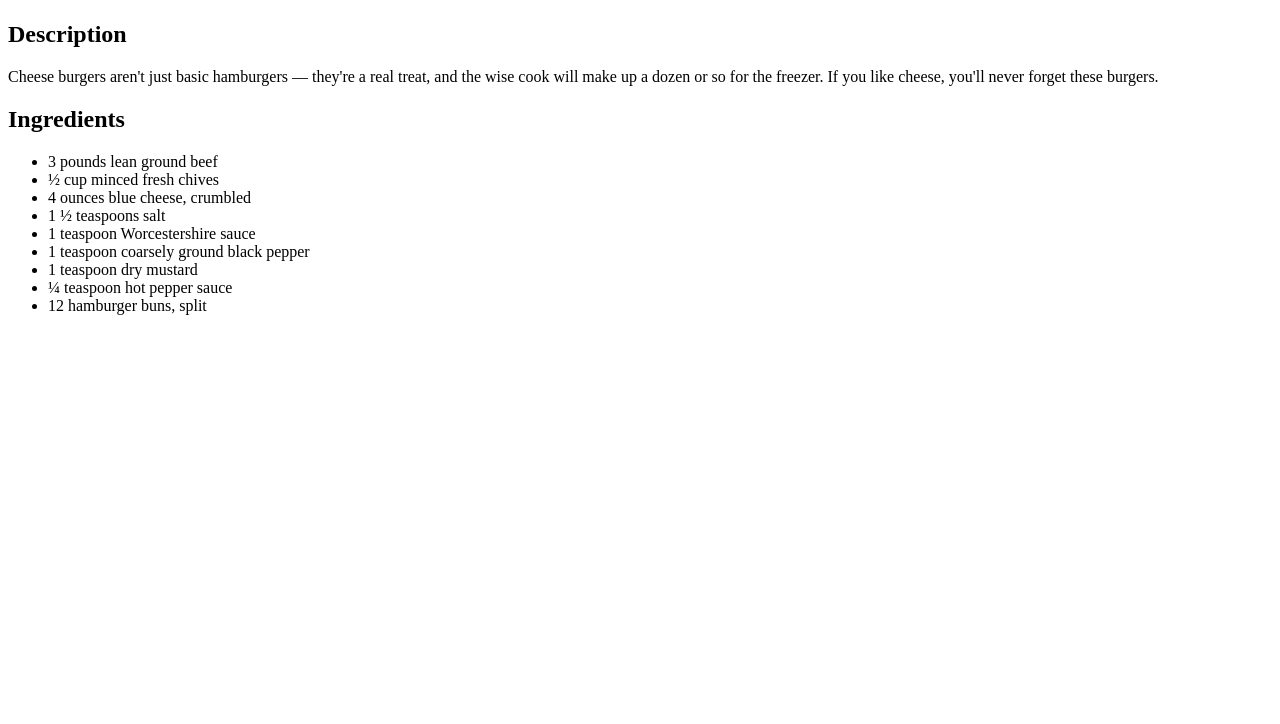
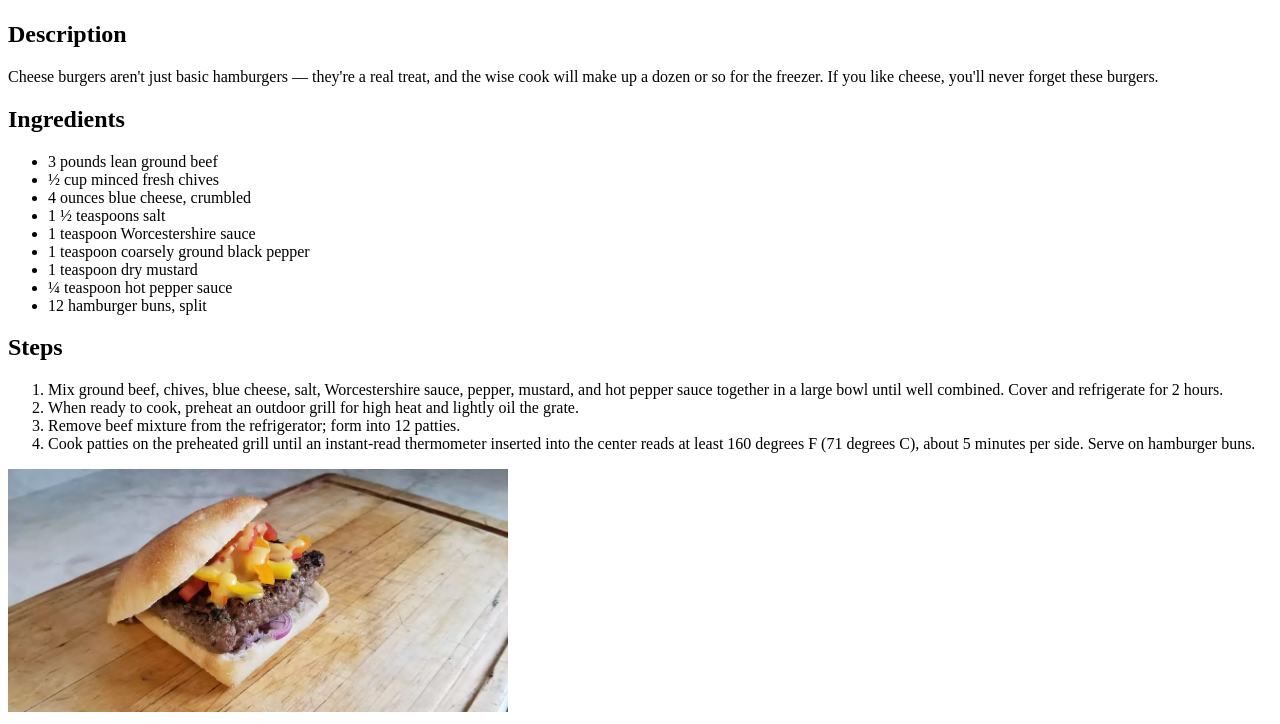
Before and after one commit to yabetso10/Odin-Recipes, a plain HTML site: page recipes/cheeseburger.html in a window 1280 px wide. Shown: the part 583-1307 px from the top of the page. Before the commit the page ends 914 px from the top, so only its background shows below. Drawn offline with Linux system fonts and the light colour scheme.

Commit message:
added steps

```diff
--- a/recipes/cheeseburger.html
+++ b/recipes/cheeseburger.html
@@ -22,5 +22,13 @@
         <li>¼ teaspoon hot pepper sauce</li>
         <li>12 hamburger buns, split</li>
     </ul>
+    <h2>Steps</h2>
+    <ol>
+        <li>Mix ground beef, chives, blue cheese, salt, Worcestershire sauce, pepper, mustard, and hot pepper sauce together in a large bowl until well combined. Cover and refrigerate for 2 hours.</li>
+        <li>When ready to cook, preheat an outdoor grill for high heat and lightly oil the grate.</li>
+        <li>Remove beef mixture from the refrigerator; form into 12 patties.</li>
+        <li>Cook patties on the preheated grill until an instant-read thermometer inserted into the center reads at least 160 degrees F (71 degrees C), about 5 minutes per side. Serve on hamburger buns.</li>
+    </ol>
+    <img src="Images/cheese burger 2.webp" alt="cheese burger" width="500">
 </body>
 </html>
```
Also changed, not shown: recipes/Images/cheese burger 2.webp (added).
